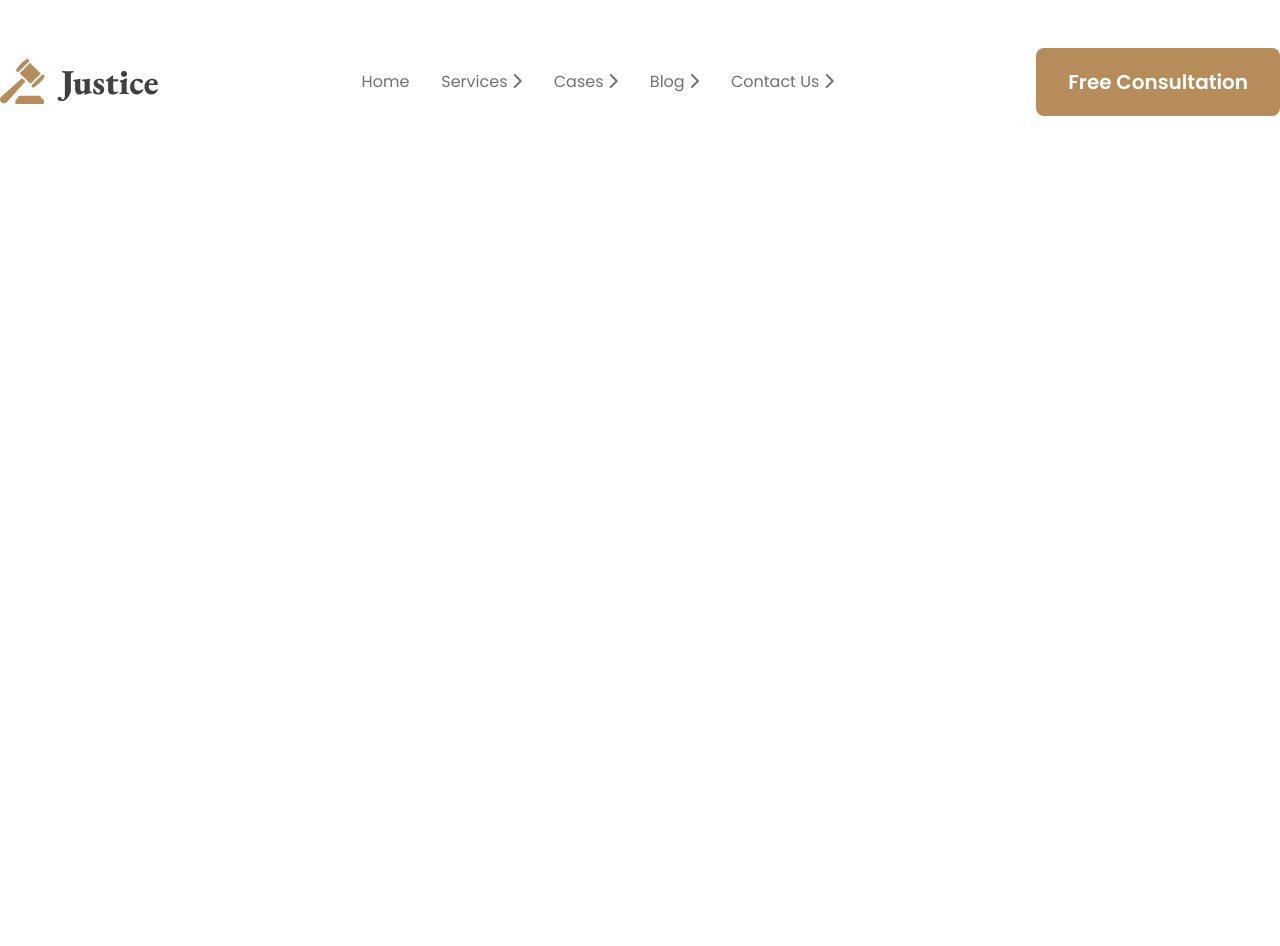
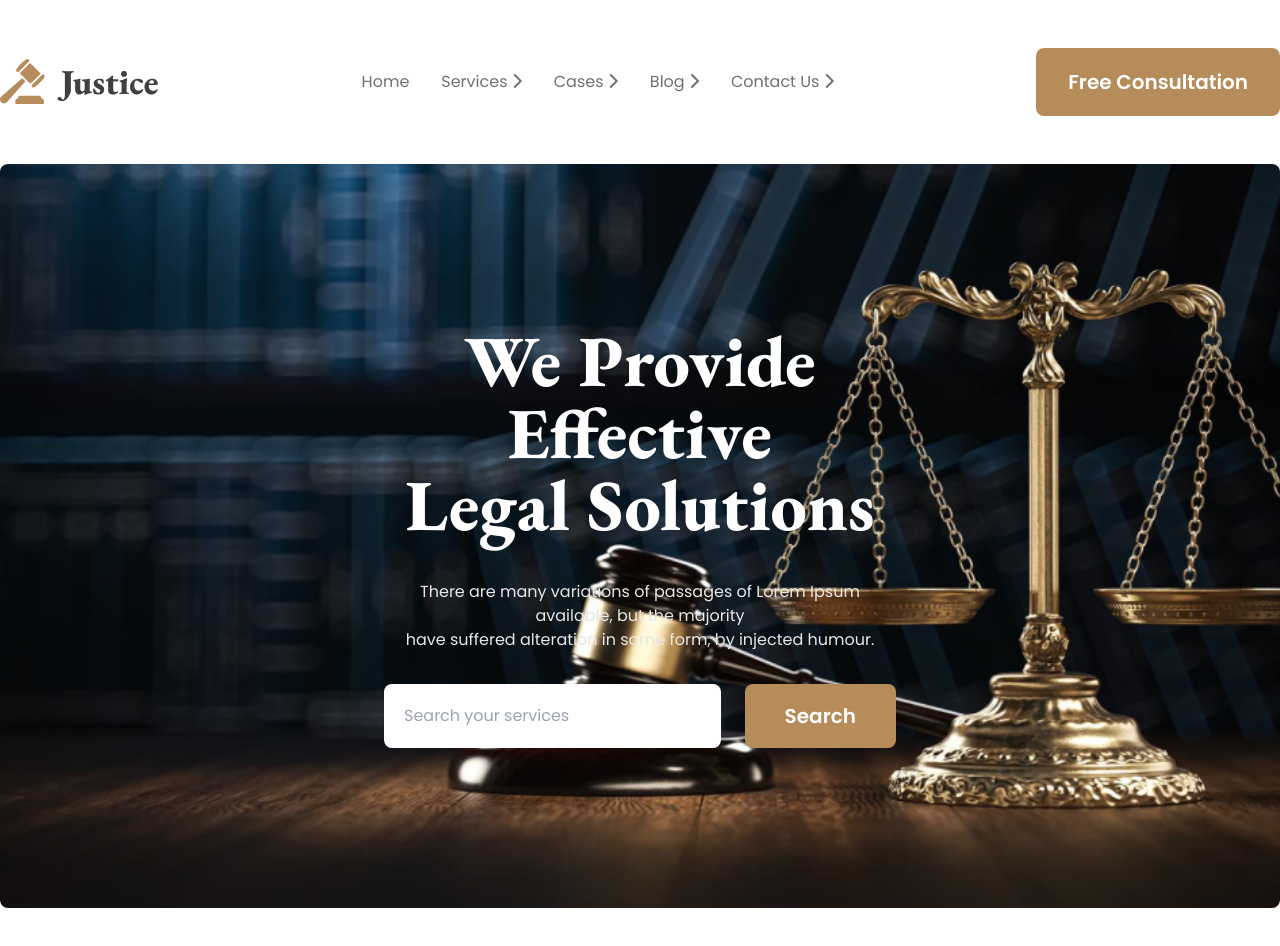
Before and after one commit to smjaberjawad/tailwind-project-03-legal-solutions, a plain HTML site: page index.html in a window 1280 px wide. Before the commit the page ends 800 px from the top, so only its background shows below. Drawn offline with nearby package versions, Linux system fonts and the light colour scheme.

Commit message:
added banner

```diff
--- a/index.html
+++ b/index.html
@@ -66,6 +66,16 @@
                 <a class="text-xl font-semibold text-white py-5 px-8 bg-[#B68C5A] rounded-lg" href="">Free Consultation</a>
             </nav>
 
+            <!-- Banner Section -->
+            <section class="bg-[url('images/banner.png')] px-96 py-40 bg-cover bg-no-repeat bg-center rounded-lg">
+                <h1 class="text-white text-center font-garamond text-7xl font-extrabold">We Provide Effective <br> Legal Solutions</h1>
+                <p class="text-[#E7E7E7] text-center font-poppins pt-10 pb-8">There are many variations of passages of Lorem Ipsum available, but the majority <br> have suffered alteration in some form, by injected humour.</p>
+                <label class="flex gap-x-6">
+                    <input class="rounded-lg p-5 w-full" type="search" name="" id="" placeholder="Search your services">
+                    <input class="rounded-lg text-white bg-[#B68C5A] px-10 py-4 pont-poppins text-xl font-semibold" type="submit" value="Search">
+                </label>
+            </section>
+
         </div>
     </header>
 
```
Also changed, not shown: images/banner-gradient.png (renamed from images/Rectangle 5.png).
